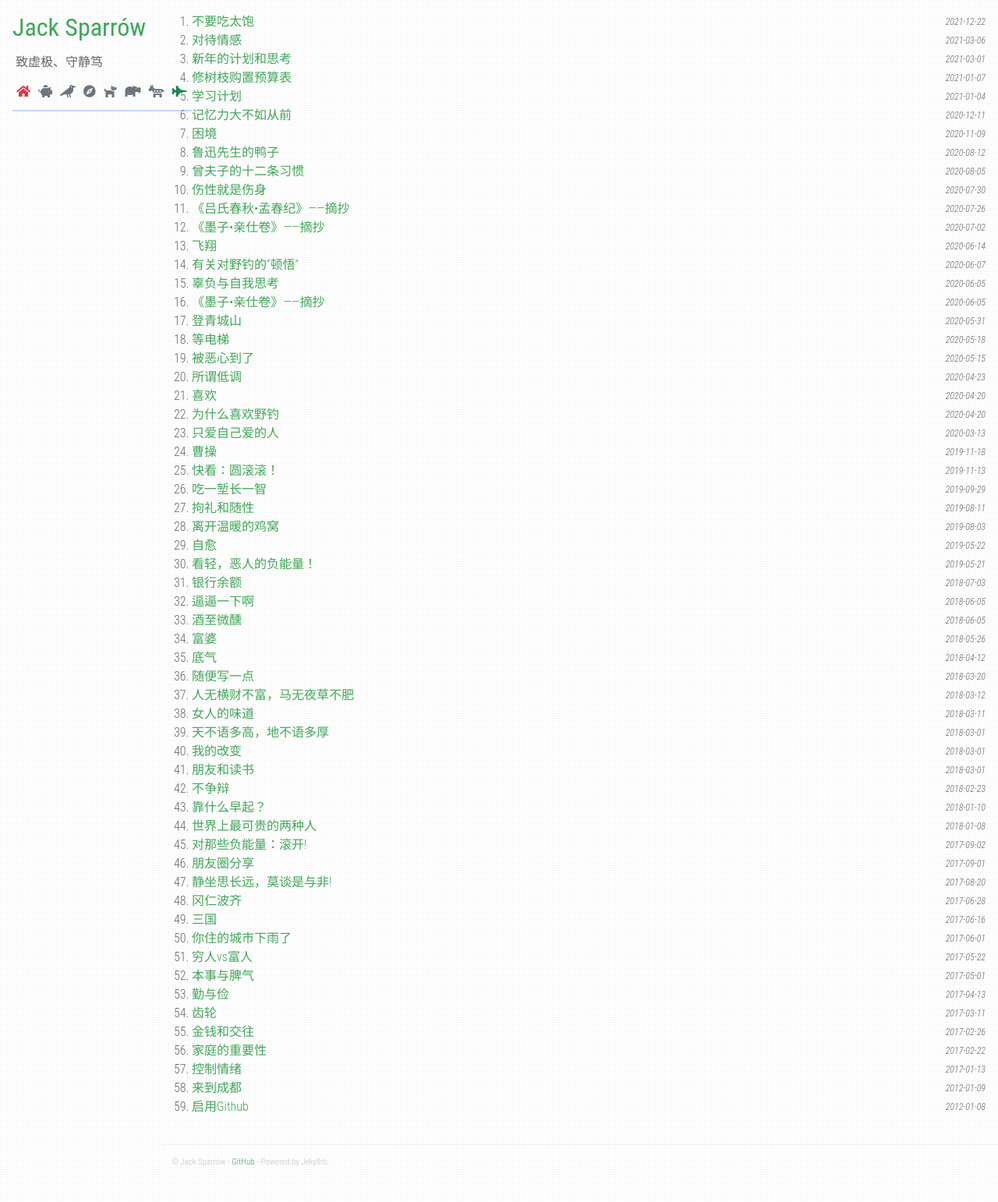
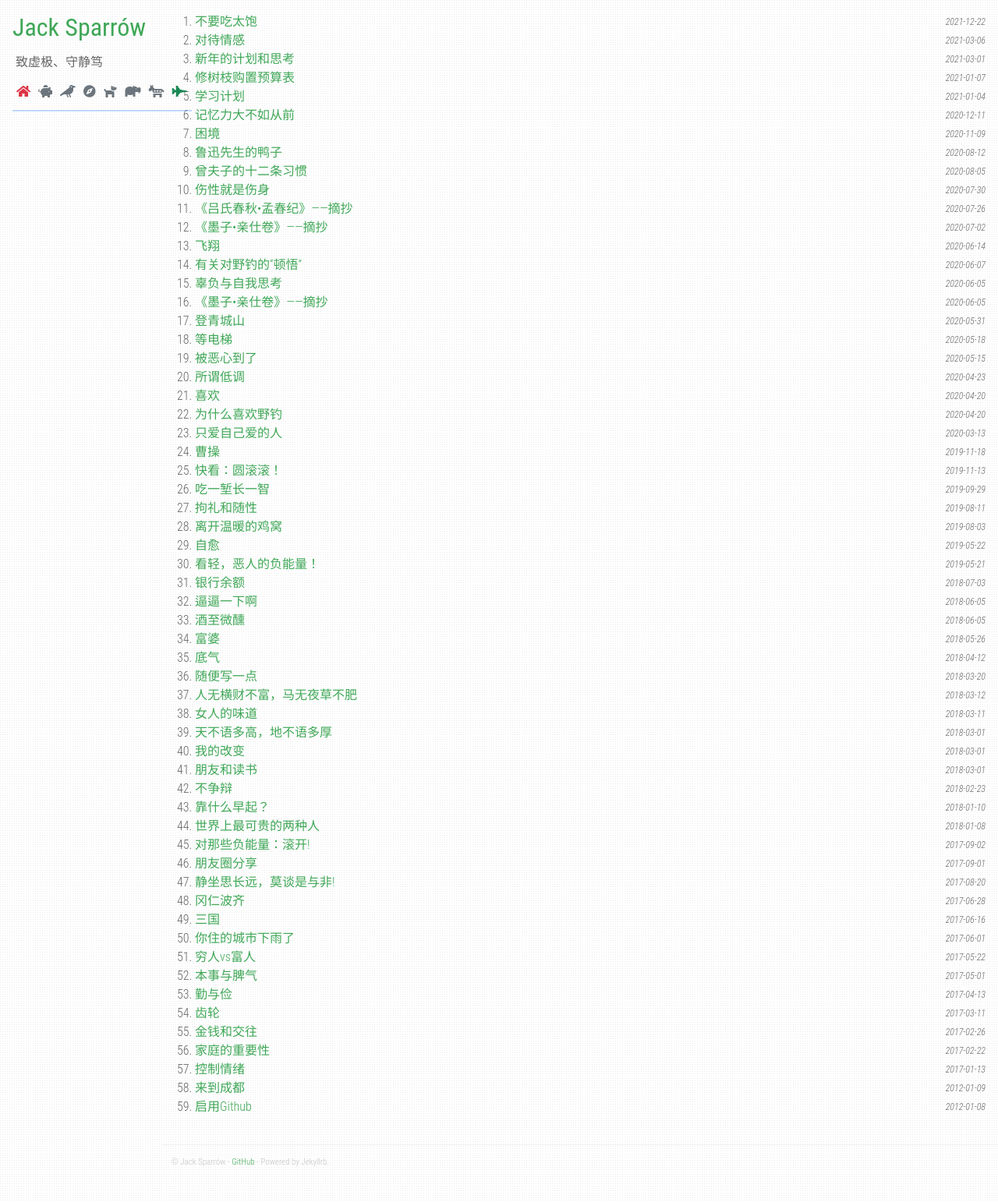
Before and after one commit to Yulinyi/jacksparrow.cn, a Jekyll site: the page built from index.html, in a window 1280 px wide. Shown: the whole page at 78% size. Built offline with Jekyll 4.4.1, drawn with Linux system fonts in a browser that asks for light colours; the list of posts is cut into pages by our own code.

Commit message:
Update index.html

```diff
--- a/index.html
+++ b/index.html
@@ -6,7 +6,7 @@ layout: default
   <!-- <h1 style="padding-left:13px;">{{ site.title }}</h1> -->
   <!-- <hr /> -->
 
-  <ol class="posts ms-1 pe-2">
+  <ol class="posts ms-2 pe-2">
     {% for post in paginator.posts %}
       <li><a href="{{ post.url }}">{{ post.title }}</a> <i><span class="float-end" style="font-size:9pt;">{{ post.date | date:"%Y-%m-%d" }}</span></i></li>
     {% endfor %}
```
